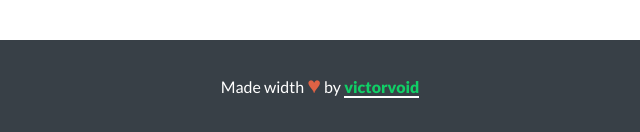
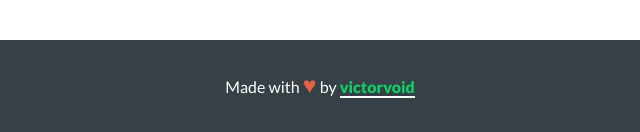
Before and after one commit to victorvoid/packblade, a website: page docs/index.html in a window 1280 px wide. Shown: the part 1284-1416 px from the top of the page, 320-960 px from the left. Drawn offline with Linux system fonts and the light colour scheme.

Commit message:
:bug: fixed text in footer

```diff
--- a/docs/index.html
+++ b/docs/index.html
@@ -81,7 +81,7 @@
     </main>
 
     <footer class="footer">
-      <p>Made width <em>♥</em> by <a href="https://www.github.com/victorvoid">victorvoid</a> </p>
+      <p>Made with <em>♥</em> by <a href="https://www.github.com/victorvoid">victorvoid</a> </p>
     </footer>
     <script type="text/javascript" src="./js/index.js"></script>
   </body>
```
